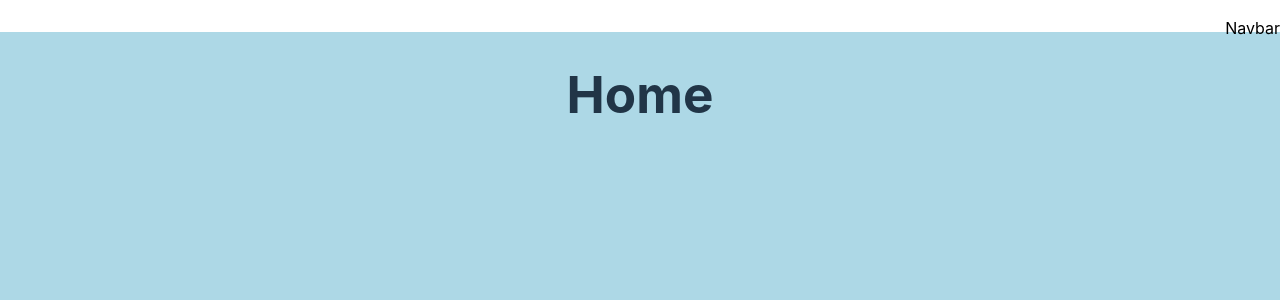
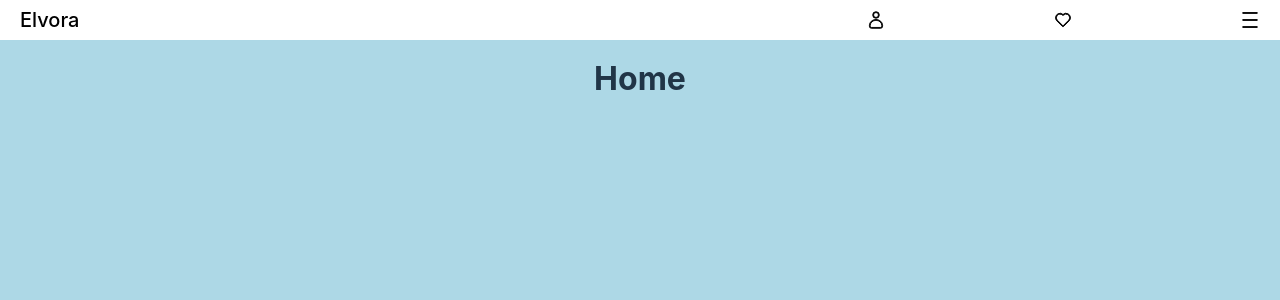
Before and after one commit to SyK5/Group_Final_Project, a React (Vite) app in the folder client/: page / in a window 1280 px wide. Shown: the top 300 px of the page. Built offline with nearby package versions, Linux system fonts and the light colour scheme.

Commit message:
adding little things

```diff
--- a/client/package.json
+++ b/client/package.json
@@ -10,6 +10,11 @@
     "preview": "vite preview"
   },
   "dependencies": {
+    "@fortawesome/fontawesome-svg-core": "^6.6.0",
+    "@fortawesome/free-brands-svg-icons": "^6.6.0",
+    "@fortawesome/free-regular-svg-icons": "^6.6.0",
+    "@fortawesome/free-solid-svg-icons": "^6.6.0",
+    "@fortawesome/react-fontawesome": "^0.2.2",
     "axios": "^1.7.7",
     "cors": "^2.8.5",
     "express": "^4.21.1",
--- a/client/src/components/Navbar.jsx
+++ b/client/src/components/Navbar.jsx
@@ -1,19 +1,28 @@
 import { useState } from "react";
 import "./Navbar.scss";
-import { Link } from "react-router-dom";
+import { Link, NavLink } from "react-router-dom";
 
-const Collection = () => {
+import { CiUser } from "react-icons/ci";
+import { CiHeart } from "react-icons/ci";
+import { CiMenuBurger } from "react-icons/ci";
+
+
+const Navbar = () => {
   // const [isOpen, setIsOpen] = useState(false);
 
   // const togglePanel = () => {
   //   setIsOpen(!isOpen);
   // };
 
+
   return (
     <div className="Navbar">
-      <p>Navbar</p>
+      <NavLink to={"/"} className='Title'> Elvora </NavLink>
+      <NavLink to={"profile"} className='UserNav'><CiUser /></NavLink>
+      <NavLink to={"likes"} className='HearthNav'><CiHeart /></NavLink>
+      <NavLink className='MenuNav'><CiMenuBurger /></NavLink>
     </div>
   );
 };
 
-export default Collection;
+export default Navbar;
--- a/client/src/components/Navbar.scss
+++ b/client/src/components/Navbar.scss
@@ -1,8 +1,25 @@
 .Navbar {
+  font-size: 2rem;
   width: 100%;
-  height: 2rem;
+  height: 4rem;
   background-color: white;
   color: black;
-  text-align: end;
-  align-content: space-around;
+  display: flex;
+  align-items: center;
+  justify-content: space-between;
+
+  .Title {
+    color: black;
+    margin-left: 2rem;
+    margin-right: 50%;
+  }
+
+  * {
+    display: flex;
+    align-items: center;
+    margin-right: 1rem;
+    font-size: 2rem;
+    color: black;
+    stroke-width: 1.1;
+  }
 }
--- a/client/src/index.css
+++ b/client/src/index.css
@@ -2,6 +2,7 @@
   font-family: Inter, system-ui, Avenir, Helvetica, Arial, sans-serif;
   line-height: 1.5;
   font-weight: 400;
+  font-size: 62.5%;
 
   color-scheme: light dark;
   color: rgba(255, 255, 255, 0.87);
```
Also changed, not shown: 1 other file (tests, documents, lock files or other folders).
